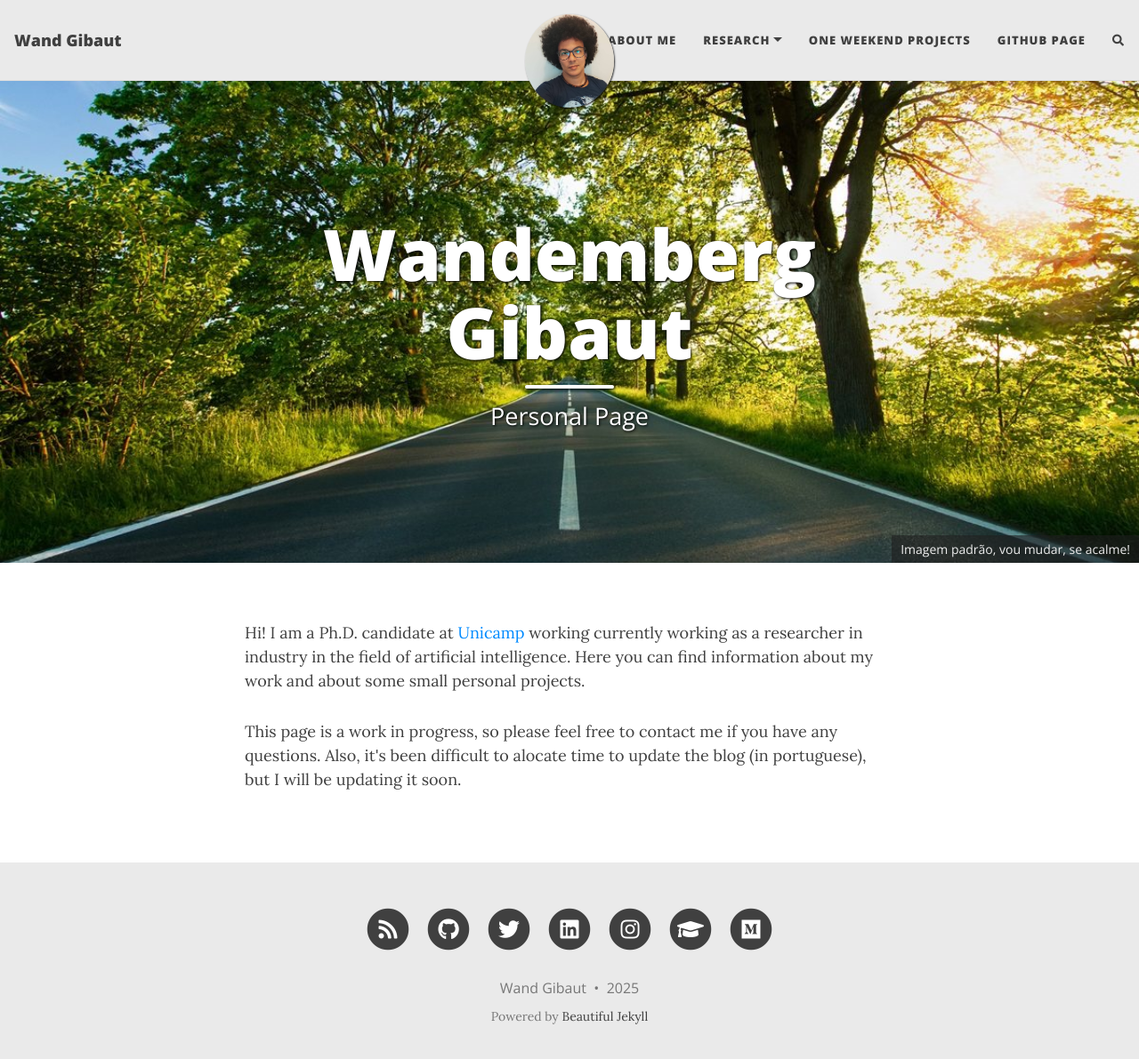
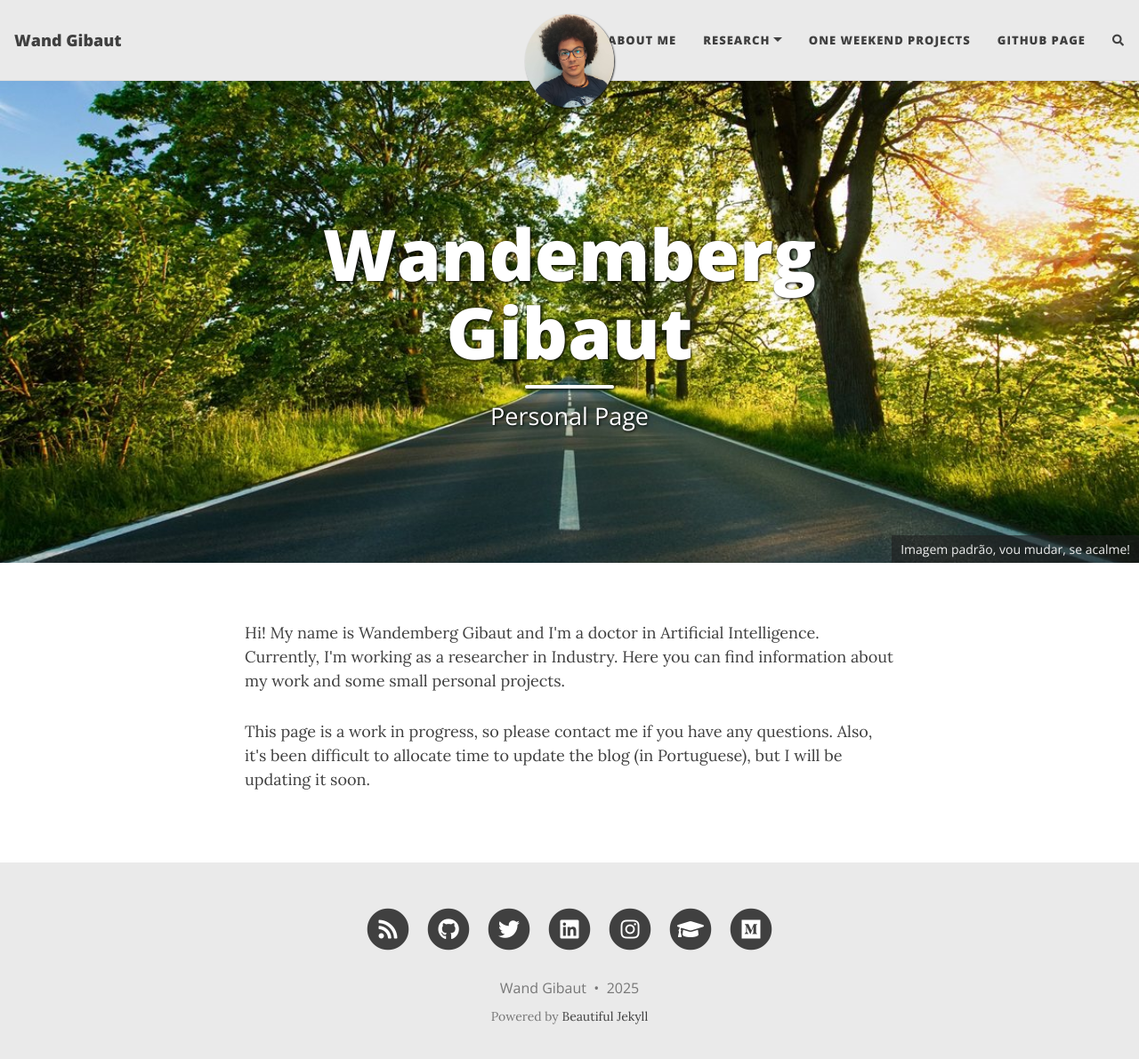
Before and after one commit to wandgibaut/wandgibaut.github.io, a Jekyll site: the page built from index.html, in a window 1280 px wide and 1204 px high. Shown: the top 1191 px of the window at 89% size. Built offline with Jekyll 4.4.1, drawn with Linux system fonts in a browser that asks for light colours; nearby versions of some CDN libraries; the list of posts is cut into pages by our own code; comment, search, counter and statistics services are not loaded.

Commit message:
Update index.html

```diff
--- a/index.html
+++ b/index.html
@@ -9,10 +9,10 @@ cover-img:
 
 
 <p>
-  Hi! I am a Ph.D. candidate at <a href="https://en.wikipedia.org/wiki/State_University_of_Campinas">Unicamp</a> working currently working as a researcher in industry in the field of artificial intelligence.
-  Here you can find information about my work and about some small personal projects.
+  Hi! My name is Wandemberg Gibaut and I'm a doctor in Artificial Intelligence. Currently, I'm working as a researcher in Industry.
+  Here you can find information about my work and some small personal projects.
 </p>
 
 <p>
-  This page is a work in progress, so please feel free to contact me if you have any questions. Also, it's been difficult to alocate time to update the blog (in portuguese), but I will be updating it soon.
+  This page is a work in progress, so please contact me if you have any questions. Also, it's been difficult to allocate time to update the blog (in Portuguese), but I will be updating it soon.
 </p>
```
